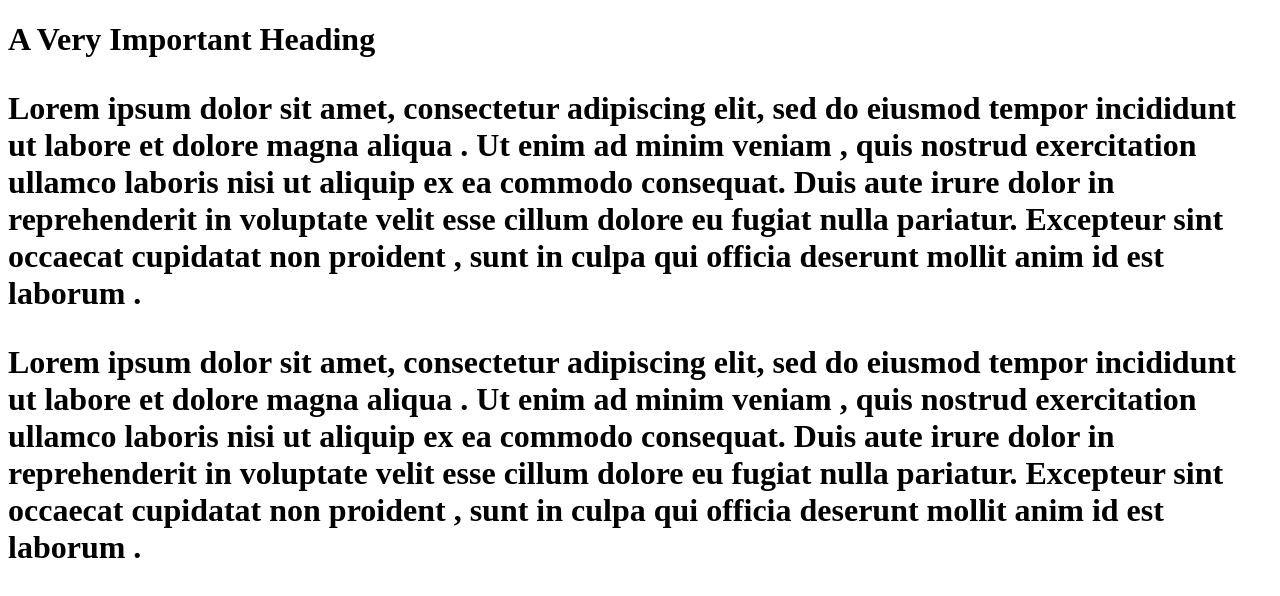
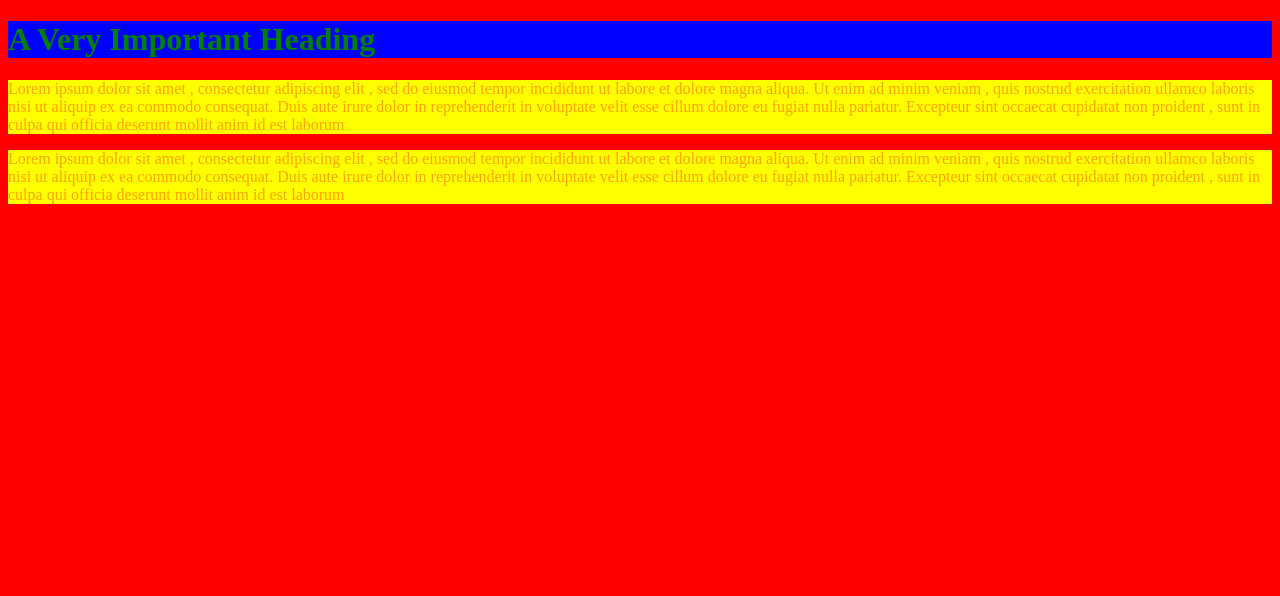
Before and after one commit to davinabeck/set08101, a plain HTML site: page Lab 4/2.2 CSS Style Block Elements Class.html in a window 1280 px wide. Drawn offline with Linux system fonts and the light colour scheme.

Commit message:
Update 2.2 CSS Style Block Elements Class.html

```diff
--- a/Lab 4/2.2 CSS Style Block Elements Class.html
+++ b/Lab 4/2.2 CSS Style Block Elements Class.html
@@ -1,29 +1,34 @@
-<!DOCTYPE html >
-<html >
-  <head >
-    <title > SET08101 - Headings </title >
-  </ head >
-  <body >
-    <h1 >A Very Important Heading </ h1 >
-    <p> Lorem ipsum dolor sit amet, consectetur adipiscing elit, sed do eiusmod
-      tempor incididunt ut labore et dolore magna aliqua . Ut enim ad minim
-      veniam , quis nostrud exercitation ullamco laboris nisi ut aliquip ex ea
-      commodo consequat. Duis aute irure dolor in reprehenderit in voluptate
-      velit esse cillum dolore eu fugiat nulla pariatur. Excepteur sint
-      occaecat cupidatat non proident , sunt in culpa qui officia deserunt
-      mollit anim id est laborum . </p>
-    <p> Lorem ipsum dolor sit amet, consectetur adipiscing elit, sed do eiusmod
-      tempor incididunt ut labore et dolore magna aliqua . Ut enim ad minim
-      veniam , quis nostrud exercitation ullamco laboris nisi ut aliquip ex ea
-      commodo consequat. Duis aute irure dolor in reprehenderit in voluptate
-      velit esse cillum dolore eu fugiat nulla pariatur. Excepteur sint
-      occaecat cupidatat non proident , sunt in culpa qui officia deserunt
-      mollit anim id est laborum . </p>
-
-  </ body >
-  <style type =" text/ css" >
-    body { background - color: red }
-    h1 { background - color: blue ; color: green }
-    p { background - color: yellow ; color: orange }
-  </ style >
-</ html >
+<!DOCTYPE html>
+<html>
+      <head>
+            <title>SET08101 - Headings</title>
+      </head>
+      <body>
+            <h1>A Very Important Heading</h1>
+            <p>
+              Lorem ipsum dolor sit amet , consectetur adipiscing elit , sed do
+              eiusmod tempor incididunt ut labore et dolore magna aliqua.
+               Ut enim ad minim veniam , quis nostrud exercitation ullamco
+               laboris nisi ut aliquip ex ea commodo consequat. Duis aute irure
+                dolor in reprehenderit in voluptate velit esse cillum dolore eu
+                fugiat nulla pariatur. Excepteur sint occaecat cupidatat non
+                proident , sunt in culpa qui officia deserunt mollit anim id
+                 est laborum
+            </p>
+            <p>
+              Lorem ipsum dolor sit amet , consectetur adipiscing elit , sed do
+              eiusmod tempor incididunt ut labore et dolore magna aliqua.
+               Ut enim ad minim veniam , quis nostrud exercitation ullamco
+               laboris nisi ut aliquip ex ea commodo consequat. Duis aute irure
+                dolor in reprehenderit in voluptate velit esse cillum dolore eu
+                fugiat nulla pariatur. Excepteur sint occaecat cupidatat non
+                proident , sunt in culpa qui officia deserunt mollit anim id
+                 est laborum
+            </p>
+      </body>
+      <style type="text/css">
+              body {background-color:red}
+              h1 {background-color:blue; color:green}
+              p {background-color:yellow; color:orange}
+      </style>
+</html>
```
